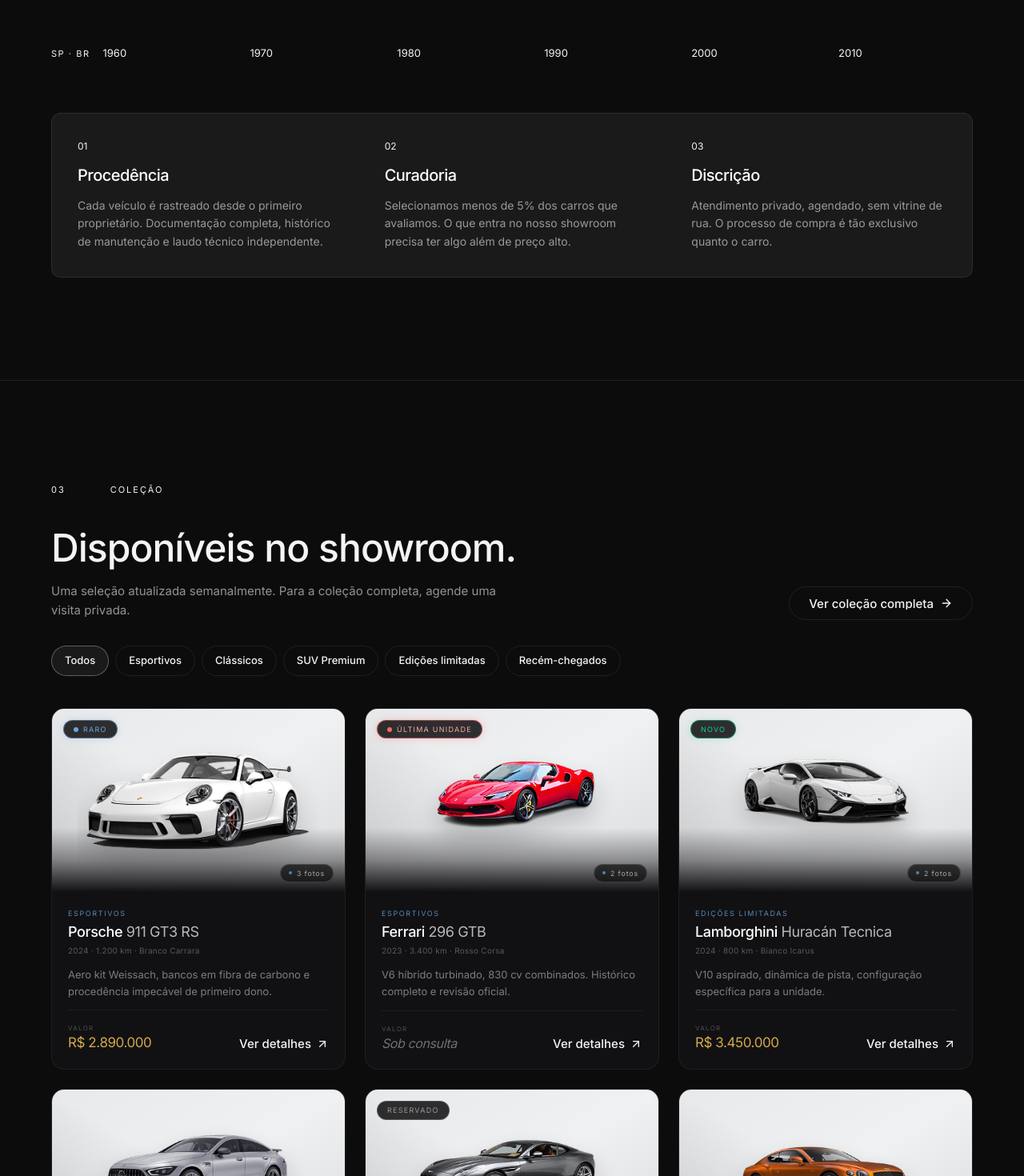
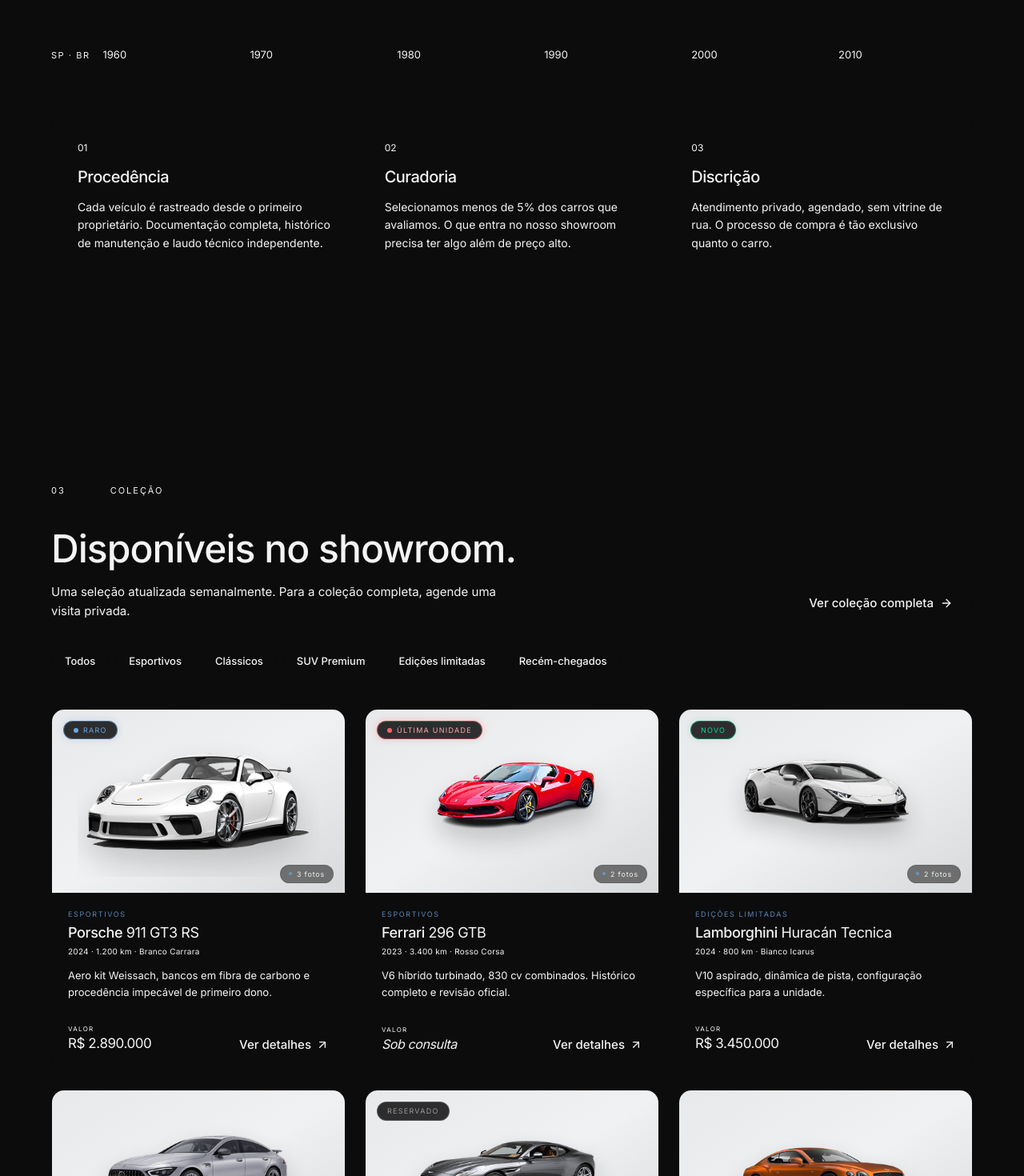
Before and after one commit to ogustadev/Project-Cars, a React (Vite) app: page / in a window 1280 px wide. Shown: the part 1330-2800 px from the top of the page at 80% size. Built offline with nearby package versions, Linux system fonts and the light colour scheme; no server answers; the database is empty.

Commit message:
new features

```diff
--- a/src/app/components/Header.tsx
+++ b/src/app/components/Header.tsx
@@ -158,10 +158,10 @@
 
           <Link
             to="/admin"
-            className="hidden items-center gap-1.5 rounded-full px-3.5 py-1.5 font-mono text-[0.5625rem] uppercase tracking-[0.12em] text-white/30 transition-all hover:text-white/60 sm:flex"
+            className="hidden items-center justify-center gap-1.5 rounded-full px-5 h-11 font-mono text-[0.625rem] uppercase tracking-[0.12em] text-white/40 transition-all hover:border-white/20 hover:text-white/80 sm:flex"
             style={{ border: "1px solid rgba(255,255,255,0.08)" }}
           >
-            <Lock className="h-3 w-3" />
+            <Lock className="h-3.5 w-3.5" />
             Admin
           </Link>
 
--- a/src/app/components/VehicleCard.tsx
+++ b/src/app/components/VehicleCard.tsx
@@ -13,7 +13,7 @@
   return (
     <article
       onClick={() => onOpen(vehicle)}
-      className="group relative flex cursor-pointer flex-col overflow-hidden rounded-2xl border border-white/[0.06] bg-[#111113] transition-all duration-500 hover:border-white/[0.14] hover:shadow-[0_0_0_1px_rgba(107,165,224,0.08),0_24px_64px_rgba(0,0,0,0.7),0_0_80px_rgba(107,165,224,0.04)]"
+      className="group relative flex cursor-pointer flex-col overflow-hidden rounded-2xl border border-border bg-card transition-all duration-500 hover:border-foreground/20 hover:shadow-[0_0_0_1px_rgba(107,165,224,0.08),0_24px_64px_rgba(0,0,0,0.1),0_0_80px_rgba(107,165,224,0.04)]"
     >
       {/* ── car photo — studio panel with cinematic overlay ── */}
       <div className="relative aspect-[16/10] overflow-hidden bg-gradient-to-br from-[#e8e9eb] via-[#f0f1f2] to-[#d8d9db]">
@@ -26,18 +26,18 @@
         {/* Scan-line reveal effect on hover */}
         <div className="pointer-events-none absolute inset-0 translate-y-full bg-gradient-to-b from-transparent via-[#6ba5e0]/10 to-transparent opacity-0 transition-all duration-700 group-hover:translate-y-0 group-hover:opacity-100" />
 
-        {/* Bottom-to-dark gradient for seamless body join */}
-        <div className="pointer-events-none absolute inset-x-0 bottom-0 h-20 bg-gradient-to-t from-[#111113] via-[#111113]/40 to-transparent" />
+        {/* Bottom-to-card gradient for seamless body join */}
+        <div className="pointer-events-none absolute inset-x-0 bottom-0 h-20 bg-gradient-to-t from-card via-card/50 to-transparent" />
 
         {/* Diagonal cinematic vignette */}
-        <div className="pointer-events-none absolute inset-0 bg-gradient-to-tr from-[#111113]/20 via-transparent to-transparent" />
+        <div className="pointer-events-none absolute inset-0 bg-gradient-to-tr from-foreground/5 via-transparent to-transparent" />
 
         <div className="absolute left-3.5 top-3.5 flex gap-1.5">
           <Selo selo={vehicle.selo} />
         </div>
 
         {vehicle.images.length > 1 && (
-          <span className="absolute bottom-3 right-3.5 flex items-center gap-1.5 rounded-full border border-white/15 bg-black/60 px-2.5 py-1 font-mono text-[0.55rem] tracking-widest text-white/60 backdrop-blur-sm transition-all duration-300 group-hover:border-white/25 group-hover:text-white/80">
+          <span className="absolute bottom-3 right-3.5 flex items-center gap-1.5 rounded-full border border-black/10 bg-black/50 px-2.5 py-1 font-mono text-[0.55rem] tracking-widest text-white/90 backdrop-blur-sm transition-all duration-300 group-hover:border-black/20 group-hover:text-white">
             <span className="h-1 w-1 rounded-full bg-[#6ba5e0]/70" />
             {vehicle.images.length} fotos
           </span>
@@ -50,30 +50,30 @@
           <p className="font-mono text-[0.5625rem] uppercase tracking-[0.18em] text-[#6ba5e0]/80 transition-colors duration-300 group-hover:text-[#6ba5e0]">
             {vehicle.categoria}
           </p>
-          <h3 className="mt-1.5 font-display text-[1.125rem] leading-tight tracking-[-0.02em] text-white">
+          <h3 className="mt-1.5 font-display text-[1.125rem] leading-tight tracking-[-0.02em] text-foreground">
             {vehicle.brand}{" "}
-            <span className="font-light text-white/70">{vehicle.model}</span>
+            <span className="font-light text-muted-foreground">{vehicle.model}</span>
           </h3>
-          <p className="mt-1 font-mono text-[0.625rem] tracking-wide text-white/30">
+          <p className="mt-1 font-mono text-[0.625rem] tracking-wide text-muted-foreground">
             {vehicle.year} · {vehicle.km.toLocaleString("pt-BR")} km · {vehicle.color}
           </p>
         </div>
 
-        <p className="text-[0.8125rem] leading-relaxed text-white/45 line-clamp-2">
+        <p className="text-[0.8125rem] leading-relaxed text-muted-foreground line-clamp-2">
           {vehicle.shortDesc}
         </p>
 
-        <div className="mt-auto flex items-end justify-between gap-3 border-t border-white/[0.05] pt-4">
+        <div className="mt-auto flex items-end justify-between gap-3 border-t border-border pt-4">
           <div>
-            <p className="font-mono text-[0.5rem] uppercase tracking-[0.16em] text-white/25">
+            <p className="font-mono text-[0.5rem] uppercase tracking-[0.16em] text-muted-foreground">
               Valor
             </p>
             {vehicle.price ? (
-              <p className="font-display text-[1.0625rem] tracking-tight text-[#d4a84b]">
+              <p className="font-display text-[1.0625rem] tracking-tight text-foreground">
                 {formatBRL(vehicle.price)}
               </p>
             ) : (
-              <p className="font-display text-[1rem] tracking-tight text-white/40 italic">
+              <p className="font-display text-[1rem] tracking-tight text-muted-foreground italic">
                 Sob consulta
               </p>
             )}
--- a/src/app/components/kit.tsx
+++ b/src/app/components/kit.tsx
@@ -70,12 +70,12 @@
   target,
 }: ButtonProps) {
   const base =
-    "group inline-flex max-w-full items-center justify-center gap-2 whitespace-nowrap rounded-full px-6 py-3 text-[0.9375rem] leading-none transition-all duration-200 focus:outline-none focus-visible:ring-2 focus-visible:ring-accent/60";
+    "group inline-flex max-w-full items-center justify-center gap-2 whitespace-nowrap rounded-full px-6 h-11 text-[0.9375rem] transition-all duration-200 focus:outline-none focus-visible:ring-2 focus-visible:ring-accent/60";
   const styles = {
     primary:
       "bg-white text-neutral-900 hover:bg-white/85 font-[500]",
     secondary:
-      "border border-border text-foreground hover:border-accent/60 hover:bg-accent/[0.06]",
+      "border border-accent/40 text-foreground hover:border-accent hover:bg-accent/[0.08]",
     ghost: "text-foreground hover:text-accent",
   }[variant];
 
--- a/src/app/components/sections/About.tsx
+++ b/src/app/components/sections/About.tsx
@@ -24,7 +24,7 @@
 export function About() {
   const navigate = useNavigate();
   return (
-    <section id="sobre" className="border-t border-border py-16 sm:py-24 lg:py-32">
+    <section id="sobre" className="theme-light bg-background text-foreground py-16 sm:py-24 lg:py-32 min-h-[100svh] flex flex-col justify-center">
       <Container>
         <SectionMarker index="01" label="Sobre" />
 
@@ -33,12 +33,12 @@
             <h2 className="font-display text-[2.25rem] leading-[1.05] tracking-[-0.02em] sm:text-[3rem]">
               Não vendemos carros.
               <br />
-              <span className="text-white/38">Entregamos exceções.</span>
+              <span className="text-muted-foreground">Entregamos exceções.</span>
             </h2>
             <div className="mt-10 flex items-start gap-6">
               <div className="shrink-0">
                 <p className="font-display text-[3.5rem] leading-none tracking-tight text-accent">5%</p>
-                <p className="mt-2 max-w-[10rem] text-[0.8125rem] leading-snug text-white/55">
+                <p className="mt-2 max-w-[10rem] text-[0.8125rem] leading-snug text-muted-foreground">
                   Percentual de carros avaliados que chegam ao showroom.
                 </p>
               </div>
@@ -46,13 +46,13 @@
           </div>
 
           <div className="flex flex-col gap-6">
-            <p className="text-[0.9375rem] leading-relaxed text-white/55">
+            <p className="text-[0.9375rem] leading-relaxed text-muted-foreground">
               A SELECTCARS nasceu da convicção de que um carro extraordinário merece um processo à
               altura. Cada veículo no nosso showroom passou por uma seleção criteriosa: procedência
               verificada, histórico documentado, condição mecânica e estética dentro de padrões que
               não admitem concessões.
             </p>
-            <p className="text-[0.9375rem] leading-relaxed text-white/55">
+            <p className="text-[0.9375rem] leading-relaxed text-muted-foreground">
               Trabalhamos com um número limitado de unidades por mês. Por escolha. Porque atender bem
               importa mais do que vender muito.
             </p>
@@ -78,12 +78,12 @@
         </div>
 
         {/* Principles */}
-        <div className="mt-16 grid grid-cols-1 gap-px overflow-hidden rounded-xl border border-border bg-white/[0.06] md:grid-cols-3">
+        <div className="mt-16 grid grid-cols-1 gap-px overflow-hidden rounded-xl border border-border bg-border md:grid-cols-3">
           {principles.map((p) => (
             <div key={p.n} className="flex flex-col gap-3 bg-background p-8">
               <span className="font-mono text-[0.75rem] text-accent">{p.n}</span>
-              <h3 className="font-display text-[1.25rem] tracking-tight text-white">{p.title}</h3>
-              <p className="text-[0.875rem] leading-relaxed text-white/55">{p.text}</p>
+              <h3 className="font-display text-[1.25rem] tracking-tight text-foreground">{p.title}</h3>
+              <p className="text-[0.875rem] leading-relaxed text-muted-foreground">{p.text}</p>
             </div>
           ))}
         </div>
--- a/src/app/components/sections/CollectionPreview.tsx
+++ b/src/app/components/sections/CollectionPreview.tsx
@@ -27,7 +27,7 @@
   ).slice(0, 6);
 
   return (
-    <section id="colecao" className="border-t border-border py-16 sm:py-24 lg:py-32">
+    <section id="colecao" className="theme-light bg-background text-foreground py-16 sm:py-24 lg:py-32 min-h-[100svh] flex flex-col justify-center">
       <Container>
         <SectionMarker index="03" label="Coleção" />
         <div className="mt-10 flex flex-col justify-between gap-6 lg:flex-row lg:items-end">
@@ -35,7 +35,7 @@
             <h2 className="font-display text-[2.25rem] leading-[1.05] tracking-[-0.02em] sm:text-[3rem]">
               Disponíveis no showroom.
             </h2>
-            <p className="mt-4 max-w-xl text-[0.9375rem] leading-relaxed text-white/55">
+            <p className="mt-4 max-w-xl text-[0.9375rem] leading-relaxed text-muted-foreground">
               Uma seleção atualizada semanalmente. Para a coleção completa, agende uma visita
               privada.
             </p>
@@ -55,7 +55,7 @@
               onClick={() => setFilter(f)}
               className={`rounded-full border px-4 py-2 text-[0.8125rem] transition-colors ${
                 filter === f
-                  ? "border-white/30 bg-white/[0.06] text-foreground"
+                  ? "border-foreground bg-foreground/5 text-foreground"
                   : "border-border text-muted-foreground hover:text-foreground"
               }`}
             >
@@ -71,10 +71,10 @@
         </div>
 
         {/* Not found block */}
-        <div className="mt-16 flex flex-col items-start justify-between gap-6 rounded-2xl border border-border bg-card p-8 lg:flex-row lg:items-center lg:p-12">
+        <div className="mt-16 flex flex-col items-start justify-between gap-6 rounded-2xl border border-border bg-card p-8 lg:flex-row lg:items-center lg:p-12 shadow-sm">
           <div className="max-w-xl">
             <h3 className="font-display text-[1.5rem] tracking-tight">Não encontrou o que procura?</h3>
-            <p className="mt-3 text-[0.9375rem] leading-relaxed text-white/55">
+            <p className="mt-3 text-[0.9375rem] leading-relaxed text-muted-foreground">
               Para modelos específicos, edições limitadas ou unidades em outros estados, compartilhe
               o que você procura. Buscamos no mercado interno e internacional.
             </p>
--- a/src/app/components/sections/Contact.tsx
+++ b/src/app/components/sections/Contact.tsx
@@ -24,7 +24,7 @@
 export function Contact() {
   const navigate = useNavigate();
   return (
-    <section id="contato" className="border-t border-border py-16 sm:py-24 lg:py-32">
+    <section id="contato" className="py-16 sm:py-24 lg:py-32 bg-[#0c0c0d] min-h-[100svh] flex flex-col justify-center">
       <Container>
         <SectionMarker index="07" label="Próximo passo" />
         <div className="mt-10 grid grid-cols-1 gap-12 lg:grid-cols-[1.1fr_0.9fr]">
--- a/src/app/components/sections/FAQ.tsx
+++ b/src/app/components/sections/FAQ.tsx
@@ -28,7 +28,7 @@
 export function FAQ() {
   const [open, setOpen] = useState(0);
   return (
-    <section id="perguntas" className="border-t border-border py-16 sm:py-24 lg:py-32">
+    <section id="perguntas" className="theme-light bg-background text-foreground py-16 sm:py-24 lg:py-32 min-h-[100svh] flex flex-col justify-center">
       <Container>
         <SectionMarker index="—" label="Perguntas frequentes" />
         <h2 className="mt-10 font-display text-[2.25rem] leading-[1.05] tracking-[-0.02em] sm:text-[3rem]">
@@ -42,7 +42,7 @@
               <div key={f.q}>
                 <button
                   onClick={() => setOpen(isOpen ? -1 : i)}
-                  className="flex w-full items-center gap-6 py-6 text-left"
+                  className="flex w-full items-center gap-6 py-6 text-left hover:opacity-70 transition-opacity"
                 >
                   <span className="font-mono text-[0.8125rem] text-accent">
                     {String(i + 1).padStart(2, "0")}
@@ -60,7 +60,7 @@
                   }`}
                 >
                   <div className="overflow-hidden">
-                    <p className="max-w-3xl pl-[2.6rem] text-[0.9375rem] leading-relaxed text-white/55">
+                    <p className="max-w-3xl pl-[2.6rem] text-[0.9375rem] leading-relaxed text-muted-foreground">
                       {f.a}
                     </p>
                   </div>
--- a/src/app/components/sections/Services.tsx
+++ b/src/app/components/sections/Services.tsx
@@ -28,7 +28,7 @@
 
 export function Services() {
   return (
-    <section id="servicos" className="border-t border-border py-16 sm:py-24 lg:py-32">
+    <section id="servicos" className="py-16 sm:py-24 lg:py-32 bg-[#0c0c0d] min-h-[100svh] flex flex-col justify-center">
       <Container>
         <div className="flex items-start justify-between gap-4">
           <div>
--- a/src/app/components/sections/Testimonials.tsx
+++ b/src/app/components/sections/Testimonials.tsx
@@ -23,7 +23,7 @@
 
 export function Testimonials() {
   return (
-    <section id="clientes" className="border-t border-border py-16 sm:py-24 lg:py-32">
+    <section id="clientes" className="py-16 sm:py-24 lg:py-32 bg-[#0c0c0d] min-h-[100svh] flex flex-col justify-center">
       <Container>
         <SectionMarker index="06" label="Clientes" />
         <h2 className="mt-10 max-w-2xl font-display text-[2.25rem] leading-[1.05] tracking-[-0.02em] sm:text-[3rem]">
--- a/src/styles/theme.css
+++ b/src/styles/theme.css
@@ -96,6 +96,26 @@
   --sidebar-accent-foreground: oklch(0.985 0 0);
   --sidebar-border: oklch(0.269 0 0);
   --sidebar-ring: oklch(0.439 0 0);
+}
+
+.theme-light {
+  --background: #f9fafb;
+  --foreground: #111111;
+  --card: #ffffff;
+  --card-foreground: #111111;
+  --popover: #ffffff;
+  --popover-foreground: #111111;
+  --primary: #111111;
+  --primary-foreground: #ffffff;
+  --secondary: #f4f4f5;
+  --secondary-foreground: #111111;
+  --muted: #f4f4f5;
+  --muted-foreground: #71717a;
+  --accent: #6ba5e0;
+  --accent-foreground: #ffffff;
+  --border: rgba(0, 0, 0, 0.08);
+  --input: rgba(0, 0, 0, 0.08);
+  --ring: rgba(107, 165, 224, 0.6);
 }
 
 @theme inline {
@@ -237,6 +257,17 @@
     }
   }
 
+  @keyframes pulse-ring {
+    0% {
+      transform: scale(0.8);
+      opacity: 0.8;
+    }
+    100% {
+      transform: scale(2.4);
+      opacity: 0;
+    }
+  }
+
   /**
   * Default typography styles for HTML elements (h1-h4, p, label, button, input).
   * These are in @layer base, so Tailwind utility classes (like text-sm, text-lg) automatically override them.
```
Also changed, not shown: src/app/components/sections/Process.tsx (+4 -4 lines), src/app/pages/Catalog.tsx (+24 -24 lines).
